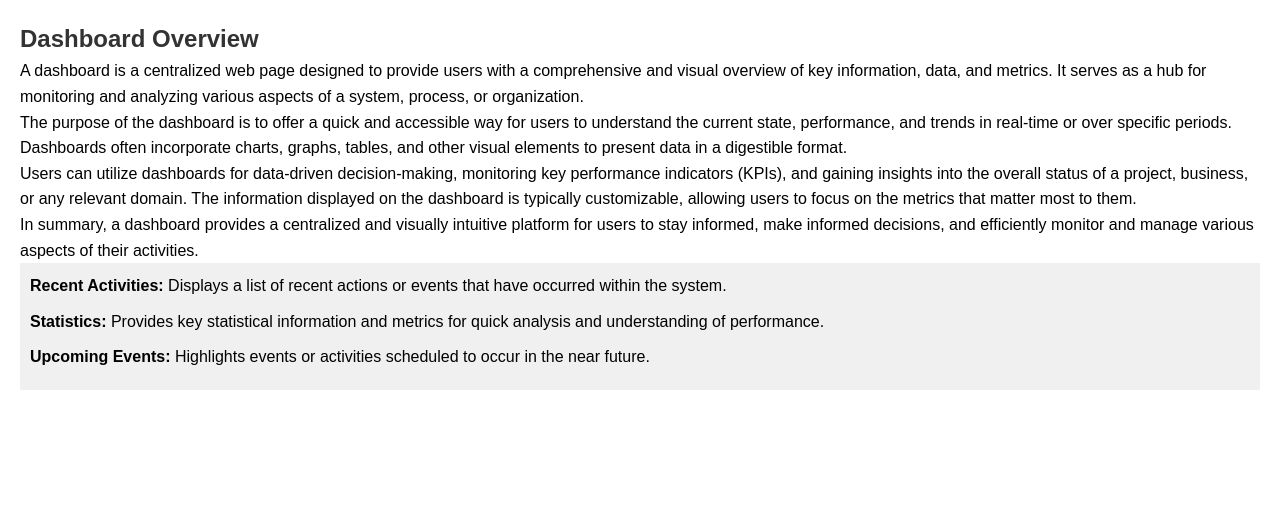
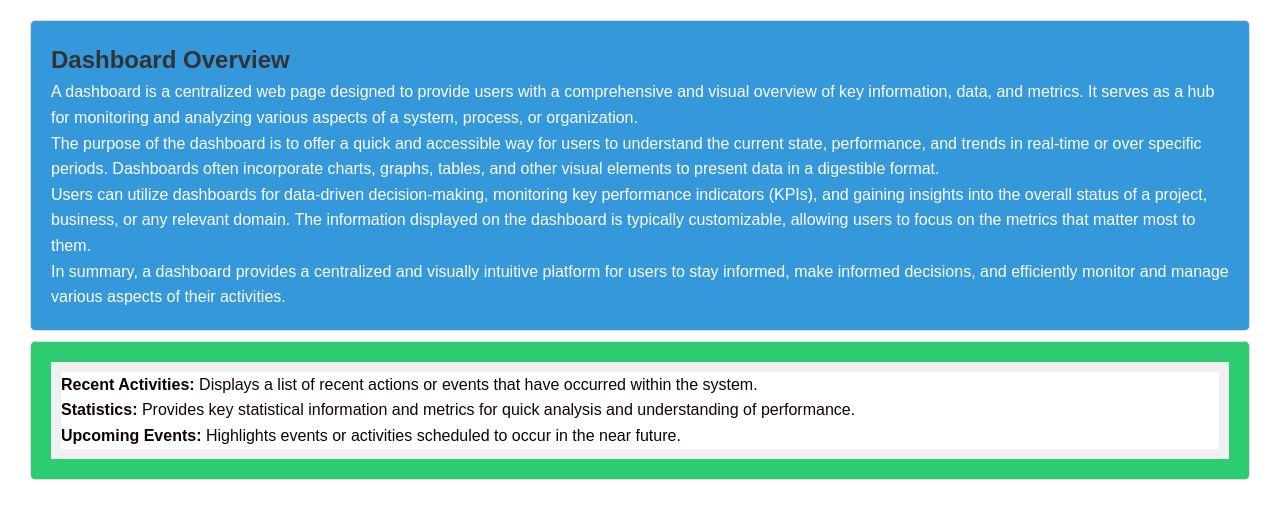
Before and after one commit to mbabujigit/MultipageWebsite, a plain HTML site: page dashboard.html in a window 1280 px wide. Drawn offline with Linux system fonts and the light colour scheme.

Commit message:
Multipage Website CSS updated Version

```diff
--- a/dashboard.html
+++ b/dashboard.html
@@ -6,7 +6,7 @@
     <meta name="viewport" content="width=device-width, initial-scale=1.0">
     <link rel="stylesheet" href="style.css">
     <title>Dashboard - Real World Assignment</title>
-    <style>
+    <!-- <style>
         body {
             font-family: 'Arial', sans-serif;
             line-height: 1.6;
@@ -25,44 +25,57 @@
         li {
             margin-bottom: 10px;
         }
-    </style>
+    </style> -->
 </head>
 
 <body>
+    <div class="section" id="section1">
         <h1 class="dashboard-title">Dashboard Overview</h1>
 
         <p>
-        A dashboard is a centralized web page designed to provide users with a comprehensive and visual overview of key
+            A dashboard is a centralized web page designed to provide users with a comprehensive and visual overview of
+            key
             information, data, and metrics. It serves as a hub for monitoring and analyzing various aspects of a system,
             process, or organization.
         </p>
 
         <p>
-        The purpose of the dashboard is to offer a quick and accessible way for users to understand the current state,
+            The purpose of the dashboard is to offer a quick and accessible way for users to understand the current
+            state,
             performance, and trends in real-time or over specific periods. Dashboards often incorporate charts, graphs,
             tables, and other visual elements to present data in a digestible format.
         </p>
 
         <p>
-        Users can utilize dashboards for data-driven decision-making, monitoring key performance indicators (KPIs), and
+            Users can utilize dashboards for data-driven decision-making, monitoring key performance indicators (KPIs),
+            and
             gaining insights into the overall status of a project, business, or any relevant domain. The information
-        displayed on the dashboard is typically customizable, allowing users to focus on the metrics that matter most to
+            displayed on the dashboard is typically customizable, allowing users to focus on the metrics that matter
+            most to
             them.
         </p>
 
         <p>
-        In summary, a dashboard provides a centralized and visually intuitive platform for users to stay informed, make
+            In summary, a dashboard provides a centralized and visually intuitive platform for users to stay informed,
+            make
             informed decisions, and efficiently monitor and manage various aspects of their activities.
         </p>
 
+    </div>
+    <div class="section" id="section2">
         <ul class="dashboard-sections">
-        <li><strong>Recent Activities:</strong> Displays a list of recent actions or events that have occurred within
+            <div id="section3">
+                <li ><strong>Recent Activities:</strong> Displays a list of recent actions or events that have occurred
+                    within
                     the system.</li>
                 <li><strong>Statistics:</strong> Provides key statistical information and metrics for quick analysis and
                     understanding of performance.</li>
-        <li><strong>Upcoming Events:</strong> Highlights events or activities scheduled to occur in the near future.
+                <li><strong>Upcoming Events:</strong> Highlights events or activities scheduled to occur in the near
+                    future.
                 </li>
+            </div>
         </ul>
+    </div>
 </body>
 
 </html>
--- a/style.css
+++ b/style.css
@@ -1,3 +1,35 @@
+/* Global styles */
+body {
+  font-family: 'Arial', sans-serif;
+}
+
+/* Style for elements with class "section" */
+.section {
+  padding: 20px;
+  margin: 10px;
+  border: 1px solid #ddd;
+  border-radius: 5px;
+}
+
+/* Style for elements with ID "section1" */
+#section1 {
+  background-color: #3498db;
+  color: #fff;
+}
+
+/* Style for elements with ID "section2" */
+#section2 {
+  background-color: #2ecc71;
+  color: #fff;
+}
+
+/* Style for elements with ID "section3" */
+#section3 {
+  background-color: #fff;
+  color: #110302;
+}
+
+
 body {
     font-family: 'Arial', sans-serif;
     line-height: 1.6;
```
Also changed, not shown: categories.html (+4 -0 lines), index.html (+7 -5 lines), profile.html (+42 -6 lines). Lines whose indentation alone changed are shown as unchanged.
